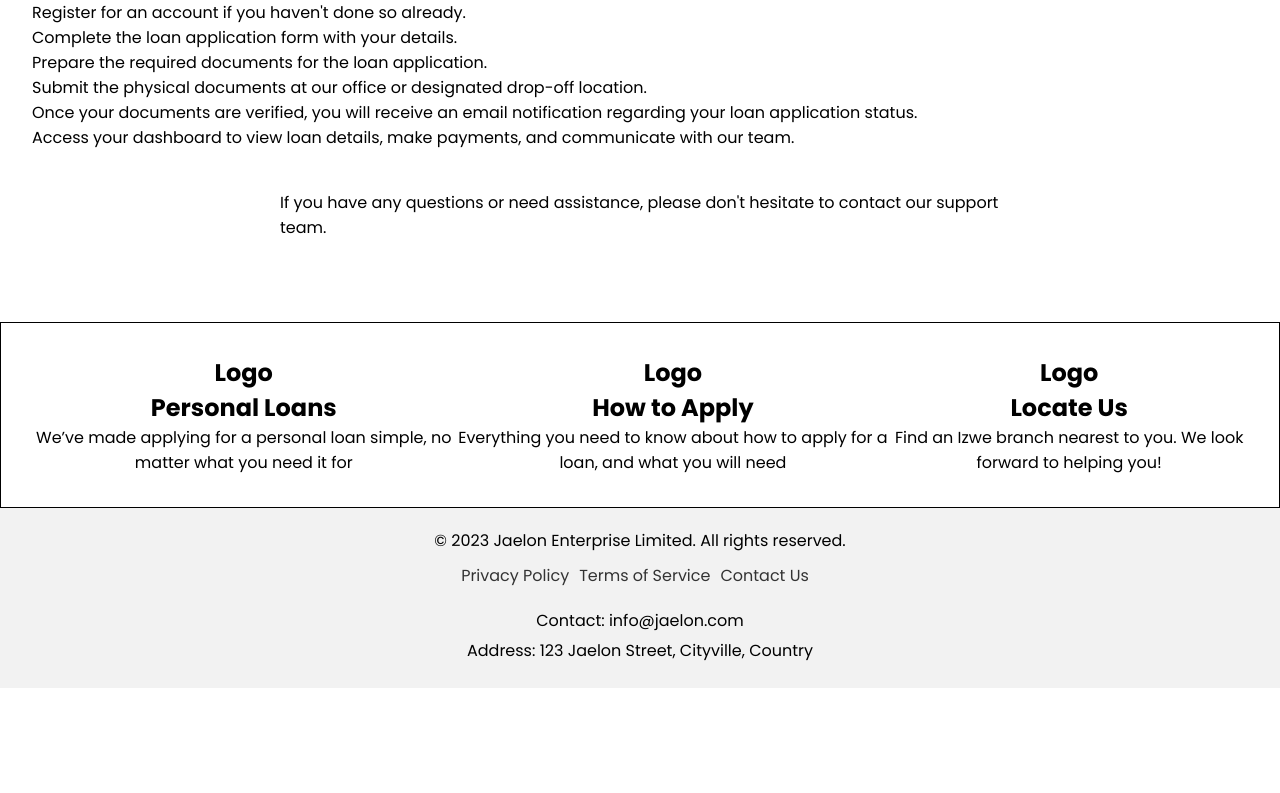
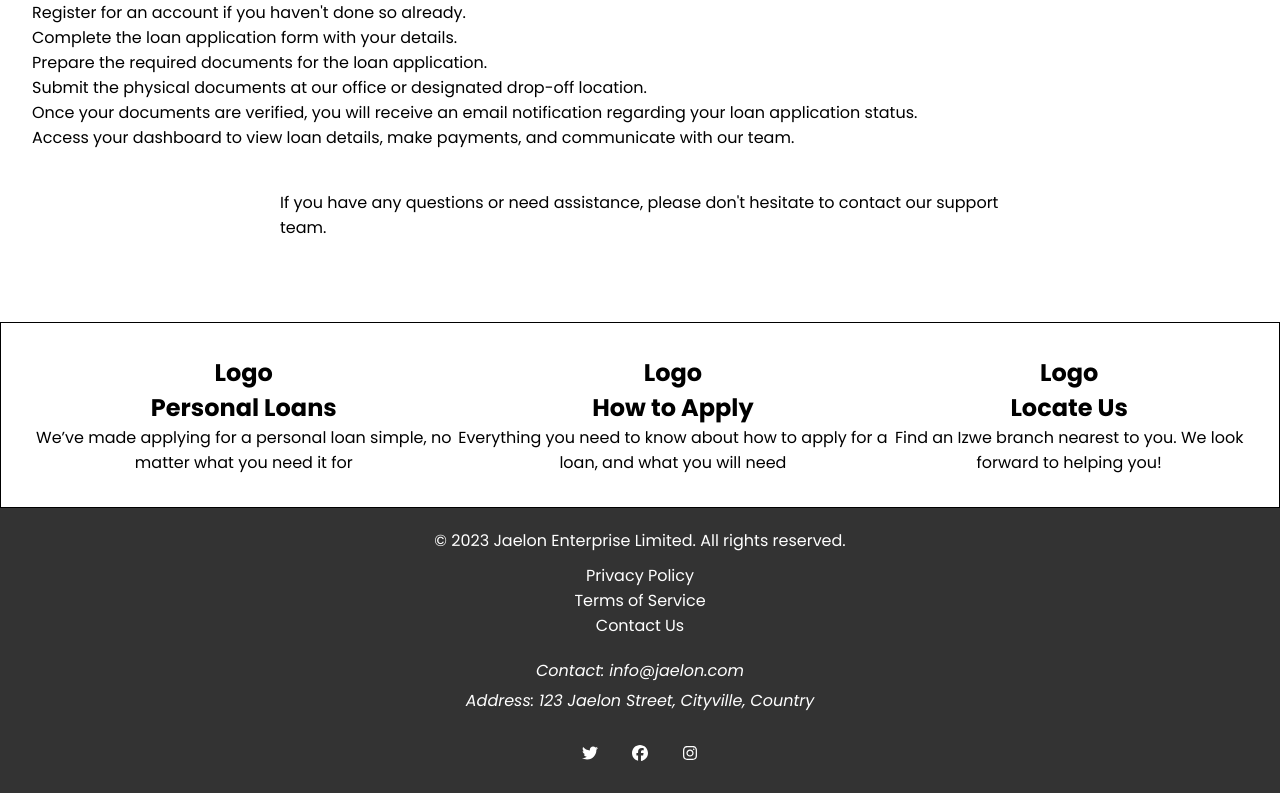
Before and after one commit to Ellykymz/jaelon-enterprise-limited, a React (Vite) app: page / in a window 1280 px wide. Shown: the part 2409-3202 px from the top of the page. Before the commit the page ends 3097 px from the top, so only its background shows below. Built offline with nearby package versions, Linux system fonts and the light colour scheme.

Commit message:
updated footer

```diff
--- a/package.json
+++ b/package.json
@@ -10,6 +10,8 @@
     "preview": "vite preview"
   },
   "dependencies": {
+    "@fortawesome/free-brands-svg-icons": "^6.4.2",
+    "@fortawesome/react-fontawesome": "^0.2.0",
     "react": "^18.2.0",
     "react-dom": "^18.2.0",
     "react-router-dom": "^6.15.0",
--- a/src/App.css
+++ b/src/App.css
@@ -70,13 +70,14 @@
 /* Footer.css */
 
 .footer {
-  background-color: #f2f2f2;
+  background-color: #333;
   padding: 20px;
   text-align: center;
 }
 
 .footer-content {
   display: flex;
+  color: #fff;
   flex-direction: column;
   align-items: center;
 }
@@ -98,21 +99,48 @@
 
 .footer-item a {
   text-decoration: none;
-  color: #333;
+  color: #fff;
 }
 
-.footer-item a:hover {
-  text-decoration: underline;
-}
 
 .footer-additional {
   margin-top: 20px;
+  color: #fff;
 }
 
 .footer-additional p {
   margin-bottom: 5px;
 }
+.footer-link {
+  color: #fff;
+  text-decoration: none;
+  transition: color 0.3s ease;
+}
 
+.footer-link:hover {
+  color: #007bff;
+}
+.social-icons {
+  display: flex;
+  justify-content: center;
+  margin-top: 20px;
+}
+
+.social-icon {
+  display: inline-flex;
+  align-items: center;
+  justify-content: center;
+  width: 40px;
+  height: 40px;
+  border-radius: 50%;
+  margin: 0 5px;
+  color: #fff;
+  transition: background-color 0.3s ease;
+}
+
+.social-icon:hover {
+  background-color: #0056b3;
+}
 /* HomePage.css */
 
 .company-logo img {
--- a/src/components/Footer.jsx
+++ b/src/components/Footer.jsx
@@ -1,3 +1,6 @@
+import { FontAwesomeIcon } from '@fortawesome/react-fontawesome';
+import { faTwitter, faFacebook, faInstagram } from '@fortawesome/free-brands-svg-icons';
+
 const Footer = () => {
   return (
     <footer className="footer">
@@ -6,21 +9,36 @@ const Footer = () => {
           &copy; {new Date().getFullYear()} Jaelon Enterprise Limited. All
           rights reserved.
         </p>
-        <ul className="footer-menu">
-          <li className="footer-item">
-            <a href="/privacy">Privacy Policy</a>
+        <nav className="footer-menu">
+          <ul className="footer-menu-list">
+            <li className="footer-menu-item">
+              <a href="/privacy" className="footer-link">Privacy Policy</a>
             </li>
-          <li className="footer-item">
-            <a href="/terms">Terms of Service</a>
+            <li className="footer-menu-item">
+              <a href="/terms" className="footer-link">Terms of Service</a>
             </li>
-          <li className="footer-item">
-            <a href="/contact">Contact Us</a>
+            <li className="footer-menu-item">
+              <a href="/contact" className="footer-link">Contact Us</a>
             </li>
           </ul>
+        </nav>
       </div>
       <div className="footer-additional">
+        <address>
           <p>Contact: info@jaelon.com</p>
           <p>Address: 123 Jaelon Street, Cityville, Country</p>
+        </address>
+        <div className="social-icons">
+          <a href="#" className="social-icon">
+            <FontAwesomeIcon icon={faTwitter} />
+          </a>
+          <a href="#" className="social-icon">
+            <FontAwesomeIcon icon={faFacebook} />
+          </a>
+          <a href="#" className="social-icon">
+            <FontAwesomeIcon icon={faInstagram} />
+          </a>
+        </div>
       </div>
     </footer>
   );
```
Also changed, not shown: 1 other file (tests, documents, lock files or other folders). Lines whose indentation alone changed are shown as unchanged.
